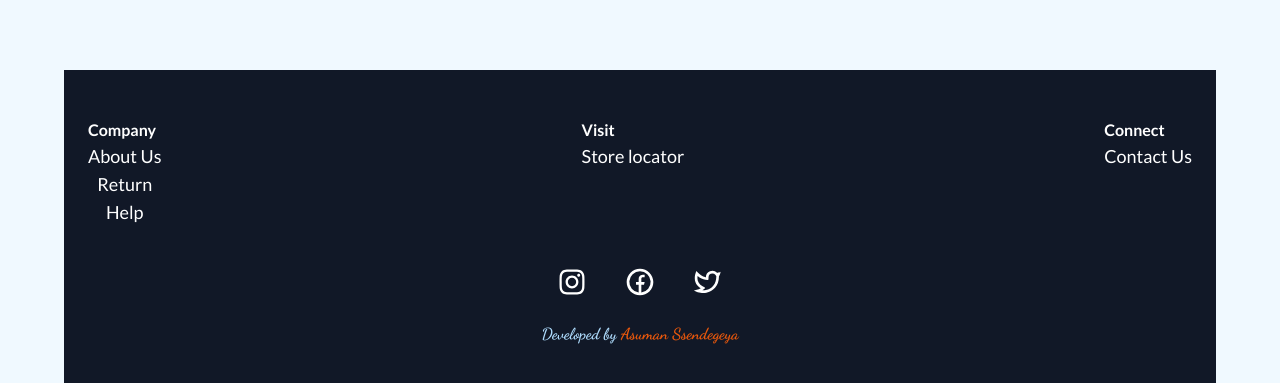
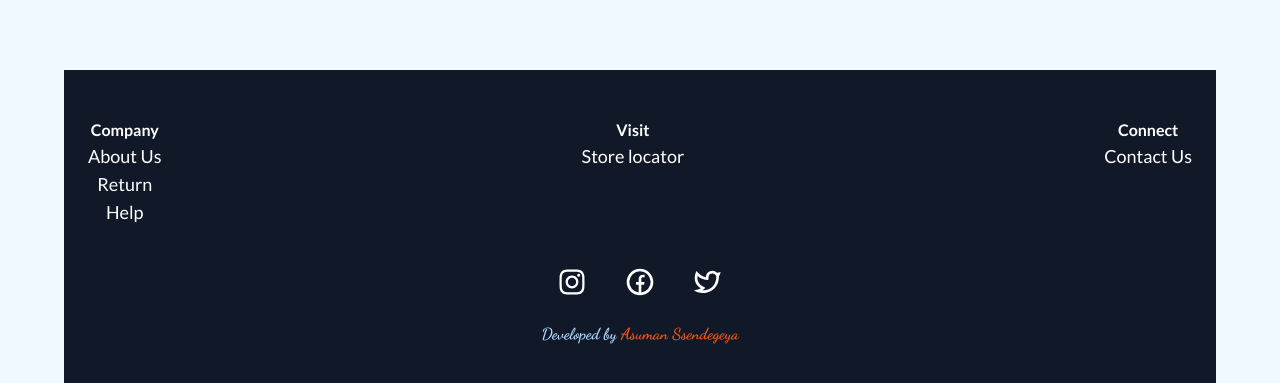
Before and after one commit to sabat-12067/Headless-Ecommerce, a Next.js app: page /thankyou in a window 1280 px wide. Shown: the part 517-900 px from the top of the page. Built offline with nearby package versions, Linux system fonts and the light colour scheme; a web font is replaced by a local one.

Commit message:
edit footer

```diff
--- a/components/Footer.jsx
+++ b/components/Footer.jsx
@@ -6,21 +6,21 @@ import HorLine from './HorLine';
 
 function Footer() {
   return (
-    <footer className='flex flex-col items-center justify-center bg-primary-10 text-white relative bottom-0 py-12 font-medium  w-screen pb-10  max-w-6xl mx-auto'>
+    <footer className='flex flex-col items-center justify-center bg-primary-10 text-white relative bottom-0 py-12 font-normal  w-screen pb-10  max-w-6xl mx-auto'>
       {/* <HorLine /> */}
       <div className='md:flex md:w-full md:px-6 md:justify-between'>
         <article className='text-center mb-4'>
-          <h4 className=''>Company</h4>
+          <h4 className='text-center'>Company</h4>
           <p>About Us</p>
           <p>Return</p>
           <p>Help</p>
         </article>
         <article className='mb-4'>
-          <h4>Visit</h4>
+          <h4 className='text-center'>Visit</h4>
           <p>Store locator</p>
         </article>
         <article className='mb-4'>
-          <h4>Connect</h4>
+          <h4 className='text-center'>Connect</h4>
           <p>Contact Us</p>
         </article>
       </div>
--- a/components/information/Payment.jsx
+++ b/components/information/Payment.jsx
@@ -14,13 +14,13 @@ const stripePromise = loadStripe(
   'pk_test_51L5v4dJNPOaQ7OSxTtcorhUjbauQDelTBowOvjmovJhV3wGXG8K3q23WY6VuIvBCXrOA6ZncUgErVZf04dEqQoSy00jeokRBG1'
 );
 
-export default function Payment() {
+export default function Payment({ clientSecret }) {
   return (
     <section className='px-4'>
       <h2 className='text-left pt-4 text-xl md:2xl lg:3xl font-bold tracking-wide border-b-2 pb-3'>
         Payment
       </h2>
-      <PaymentInfo />
+      <PaymentInfo clientSecret={clientSecret} />
       {/* <BillingAddress /> */}
       <Navigation path='/checkout/shipping' pathName='Return To Shipping' />
     </section>
@@ -28,8 +28,8 @@ export default function Payment() {
 }
 
 const PaymentInfo = () => {
-  const [clientSecret, setClientSecret] = useState('');
-  const [isLoading, setIsLoading] = useState(false);
+ const [clientSecret, setClientSecret] = useState('');
+ const [isLoading, setIsLoading] = useState(false);
 
   useEffect(() => {
     const cartItems = JSON.parse(localStorage.getItem('cartItems'));
@@ -78,6 +78,7 @@ const PaymentInfo = () => {
         );
 
         const { clientSecret, orderNumber } =  response.data;
+        //save clientSecret to localStorage
         setClientSecret(clientSecret);
 
         // Store orderNumber in the localStorage
@@ -100,7 +101,7 @@ const PaymentInfo = () => {
       <div className='lg:w-[80%] pt-8 pb-3 text-sm'>
         <h4 className='text-left'>Payment Instructions</h4>
         <p className='leading-7'>
-          Note that this is a development web application. <br /> The following
+         The following
           form doesnt accept &#34;real&#34; card numbers and online payments,
           yet. <br /> For testing purposes... <br />
         </p>
```
Also changed, not shown: pages/checkout/payment.jsx (line endings or trailing spaces).
